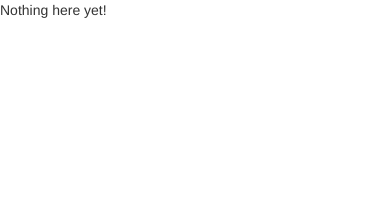
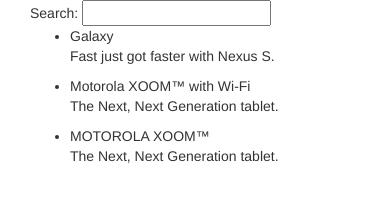
Before and after one commit to nambv2/angular-phonecat, a website: page app/index.html in a window 390 px wide. Drawn offline with nearby package versions, Linux system fonts and the light colour scheme.

Commit message:
done step 0,1,2 in guideline phonecat App include bootstrapping, static template,angular templates

```diff
--- a/app/index.html
+++ b/app/index.html
@@ -1,15 +1,27 @@
 <!doctype html>
-<html lang="en" ng-app>
+<html lang="en" ng-app='phonecatApp'>
 <head>
   <meta charset="utf-8">
   <title>My HTML File</title>
   <link rel="stylesheet" href="bower_components/bootstrap/dist/css/bootstrap.css">
   <link rel="stylesheet" href="css/app.css">
   <script src="bower_components/angular/angular.js"></script>
+  <script src="js/controllers.js"></script>
 </head>
-<body>
-
-  <p>Nothing here {{'yet' + '!'}}</p>
-
+<body ng-controller="PhoneListCtrl">
+<div class="container">
+	<div class="col-sm-2">
+		Search:
+		<input ng-model='query'></input>
+	</div>
+	<div class="col-sm-10">
+	  	<ul>
+	  	<li ng-repeat="phone in phones|filter:query">
+	  		<span>{{phone.name}}</span>
+	  		<p>{{phone.snippet}}</p>
+	  	</li>
+	  </ul>
+  </div>
+</div>
 </body>
 </html>
--- a/app/js/controllers.js
+++ b/app/js/controllers.js
@@ -1,3 +1,11 @@
 'use strict';
 
 /* Controllers */
+var phonecatApp = angular.module('phonecatApp', []);
+phonecatApp.controller('PhoneListCtrl', ['$scope', function ($scope) {
+	$scope.phones=[
+		{'name':'Galaxy','snippet':'Fast just got faster with Nexus S.'},
+		{'name': 'Motorola XOOM™ with Wi-Fi','snippet': 'The Next, Next Generation tablet.'},
+    	{'name': 'MOTOROLA XOOM™','snippet': 'The Next, Next Generation tablet.'}
+	];
+}]);
```
Also changed, not shown: test/unit/controllersSpec.js (+8 -3 lines).
